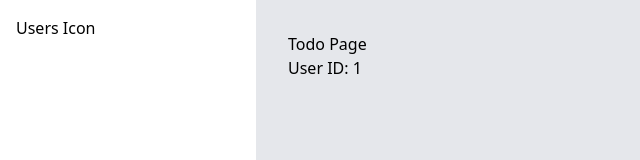
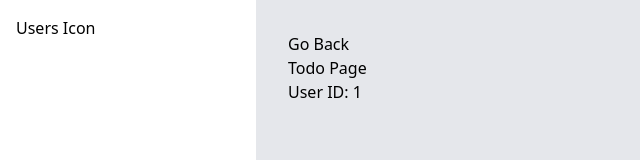
Before and after one commit to zetanew/ntwovue, a Vue app: page /todo/1 in a window 1280 px wide. Shown: the top 160 px of the page, without its empty margins (0-640 px from the left). Built offline with nearby package versions, Linux system fonts and the light colour scheme; no server answers.

Commit message:
feat : Route links create for side menu

```diff
--- a/src/App.vue
+++ b/src/App.vue
@@ -11,8 +11,8 @@
         <!-- Menu Items -->
         <ul>
           <li @click="navigateToTodo">Todos</li>
-          <li><router-link :to="`/posts/${selectedUser.id}`">Posts</router-link></li>
-          <li><router-link :to="`/albums/${selectedUser.id}`">Albums</router-link></li>
+          <li @click="navigateToPosts">Posts</li>
+          <li @click="navigateToAlbums">Albums</li>
         </ul>
       </div>
       <div v-else>
@@ -52,4 +52,16 @@ const navigateToTodo = () => {
     router.push({ name: 'Todo', params: { id: selectedUser.value.id } })
   }
 }
+
+const navigateToPosts = () => {
+  if (selectedUser.value) {
+    router.push({ name: 'Posts', params: { id: selectedUser.value.id } })
+  }
+}
+
+const navigateToAlbums = () => {
+  if (selectedUser.value) {
+    router.push({ name: 'Albums', params: { id: selectedUser.value.id } })
+  }
+}
 </script>
--- a/src/components/AlbumPage.vue
+++ b/src/components/AlbumPage.vue
@@ -1,5 +1,6 @@
 <template>
     <div>
+      <a @click="goBack">Go Back</a>
       <h1>Album Page</h1>
       <p>User ID: {{ userId }}</p>
     </div>
@@ -7,19 +8,28 @@
 
   <script>
   import { ref, onMounted } from 'vue'
-  import { useRoute } from 'vue-router'
+  import { useRoute, useRouter } from 'vue-router'
+  import { useUserStore } from '@/store/userStore'
 
   export default {
     setup() {
       const route = useRoute()
+      const router = useRouter()
+      const userStore = useUserStore()
       const userId = ref(null)
 
       onMounted(() => {
         userId.value = route.params.id
       })
 
+      const goBack = () => {
+        userStore.selectUser(null)
+        router.push('/')
+      }
+
       return {
-        userId
+        userId,
+        goBack
       }
     }
   }
--- a/src/components/PostsPage.vue
+++ b/src/components/PostsPage.vue
@@ -1,5 +1,6 @@
 <template>
     <div>
+      <a @click="goBack">Go Back</a>
       <h1>Posts Page</h1>
       <p>User ID: {{ userId }}</p>
     </div>
@@ -7,19 +8,28 @@
 
   <script>
   import { ref, onMounted } from 'vue'
-  import { useRoute } from 'vue-router'
+  import { useRoute, useRouter } from 'vue-router'
+  import { useUserStore } from '@/store/userStore'
 
   export default {
     setup() {
       const route = useRoute()
+      const router = useRouter()
+      const userStore = useUserStore()
       const userId = ref(null)
 
       onMounted(() => {
         userId.value = route.params.id
       })
 
+      const goBack = () => {
+        userStore.selectUser(null)
+        router.push('/')
+      }
+
       return {
-        userId
+        userId,
+        goBack
       }
     }
   }
--- a/src/components/TodoPage.vue
+++ b/src/components/TodoPage.vue
@@ -1,5 +1,6 @@
 <template>
   <div>
+    <a @click="goBack">Go Back</a>
     <h1>Todo Page</h1>
     <p>User ID: {{ userId }}</p>
   </div>
@@ -7,19 +8,28 @@
 
 <script>
 import { ref, onMounted } from 'vue'
-import { useRoute } from 'vue-router'
+import { useRoute, useRouter } from 'vue-router'
+import { useUserStore } from '@/store/userStore'
 
 export default {
   setup() {
     const route = useRoute()
+    const router = useRouter()
+    const userStore = useUserStore()
     const userId = ref(null)
 
     onMounted(() => {
       userId.value = route.params.id
     })
 
+    const goBack = () => {
+      userStore.selectUser(null)
+      router.push('/')
+    }
+
     return {
-      userId
+      userId,
+      goBack
     }
   }
 }
--- a/src/router/index.js
+++ b/src/router/index.js
@@ -2,6 +2,8 @@ import { createRouter, createWebHistory } from 'vue-router'
 import HomePage from '@/views/HomePage.vue'
 import UsersComponent from '@/components/Users.vue'
 import TodoPage from '@/components/TodoPage.vue'
+import AlbumPage from '@/components/AlbumPage.vue'
+import PostsPage from '@/components/PostsPage.vue'
 const router = createRouter({
   history: createWebHistory(import.meta.env.BASE_URL),
   routes: [
@@ -11,6 +13,8 @@ const router = createRouter({
       children: [
         { path: "", component: UsersComponent },
         { path: "todo/:id", component: TodoPage, name: "Todo"},
+        { path: "albums/:id", component: AlbumPage, name: "Albums"},
+        { path: "posts/:id", component: PostsPage, name: "Posts"},
       ]
     },
     //{ path: "/users", component: UsersComponent },
```
